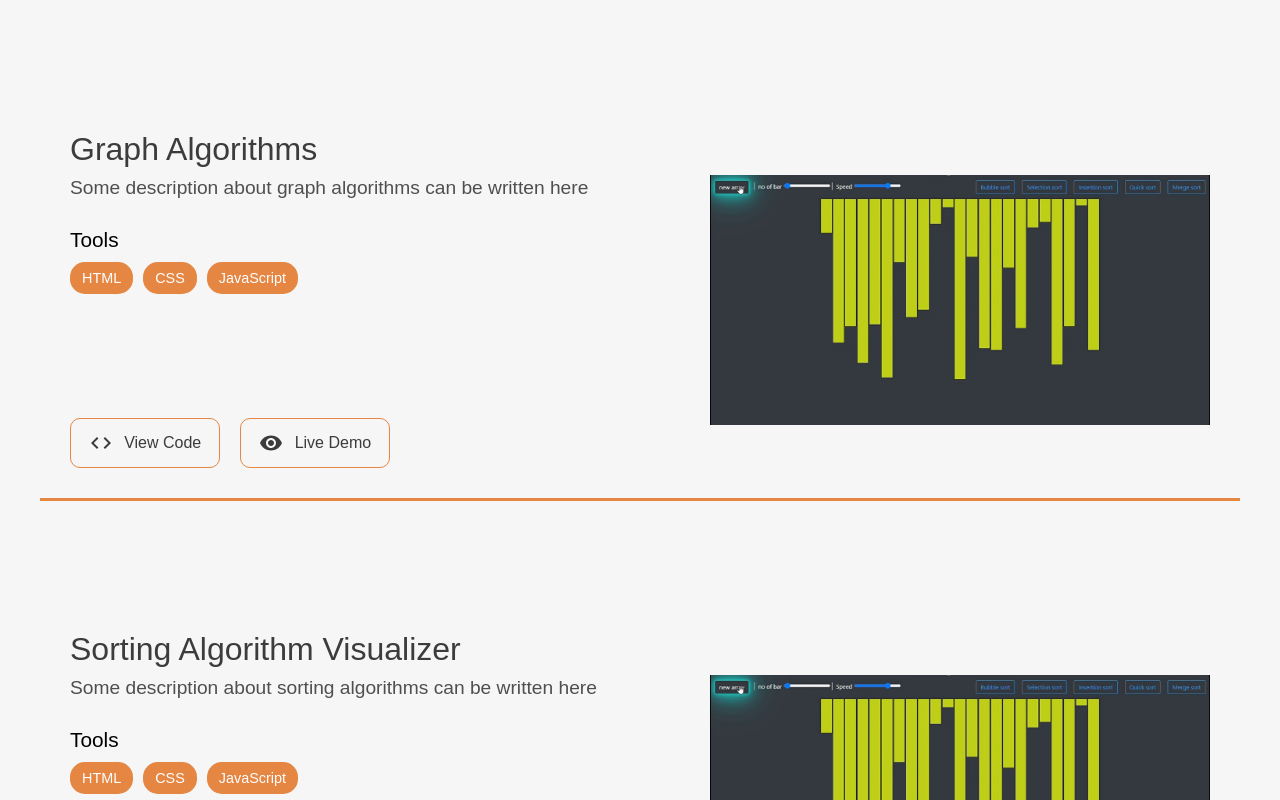
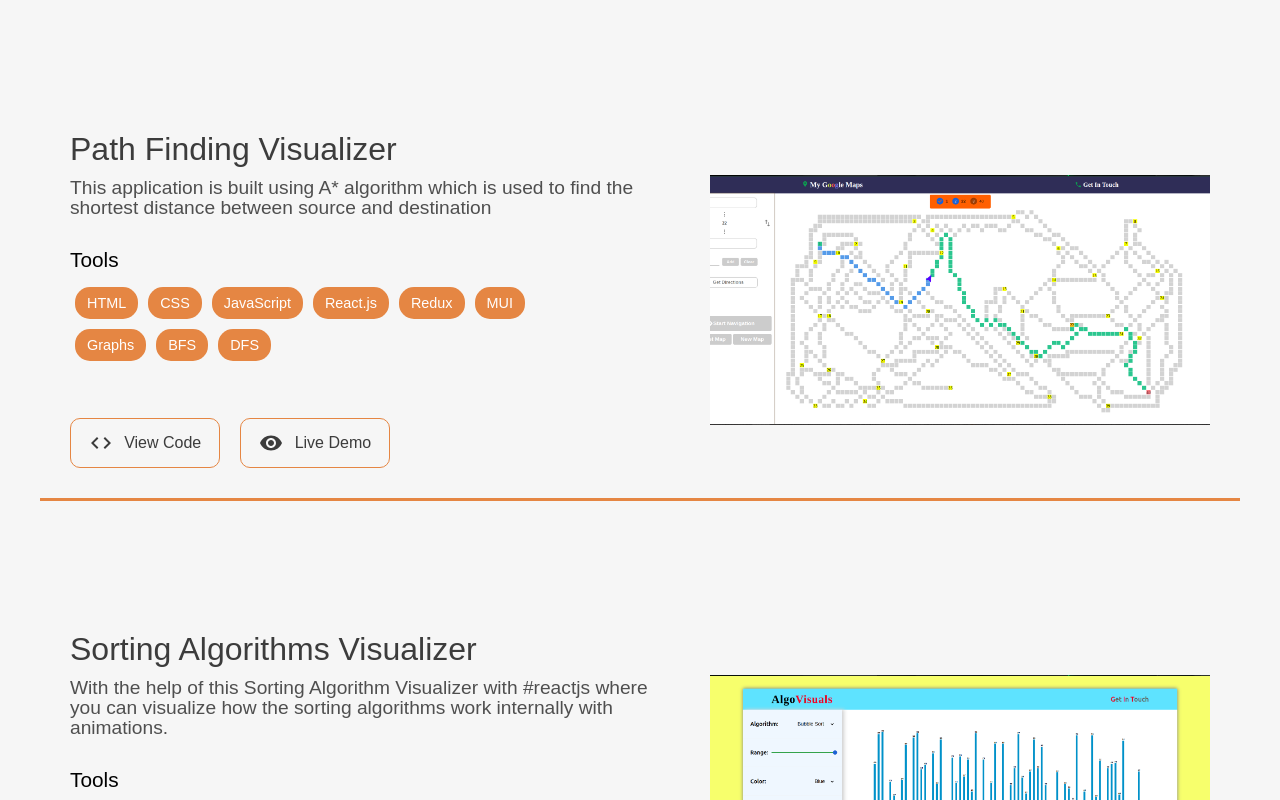
Before and after one commit to DasharathDyavari/portFolio_FE, a React (Create React App) app: page / in a window 1280 px wide. Shown: the part 1620-2420 px from the top of the page. Built offline with nearby package versions, Linux system fonts and the light colour scheme.

Commit message:
add(data): add project data

```diff
--- a/src/App.css
+++ b/src/App.css
@@ -289,6 +289,7 @@
 }
 
 .project-description{
+  width: 600px;
   font-size: 1.2rem;
   margin: 10px 0px;
   line-height: 20px;
@@ -298,10 +299,11 @@
 .tools, .skill-tools{
   display: flex;
   flex-wrap: wrap;
+  width: 500px;
 }
 
 .tool, .skill-tool{
-  margin-right: 10px;
+  margin: 5px;
   padding: 8px 12px;
   border-radius: 15px;
   font-size: .9rem;
--- a/src/data.js
+++ b/src/data.js
@@ -1,26 +1,27 @@
-import app_image from './images/app.jpg';
+import path_finding from './images/path_finding.png';
+import algo_visuals from './images/algo_visuals.png';
 
 export const projects = [
     {
-        name: 'Graph Algorithms',
-        description: 'Some description about graph algorithms can be written here',
-        image: app_image,
-        tools: ['HTML','CSS','JavaScript'],
-        codelink: 'https://github.com/Dasharath9920/AlgoVisuals',
-        application: 'https://algovisualizer-76b0f.web.app/'
+        name: 'Path Finding Visualizer',
+        description: 'This application is built using A* algorithm which is used to find the shortest distance between source and destination',
+        image: path_finding,
+        tools: ['HTML','CSS','JavaScript', 'React.js','Redux','MUI','Graphs','BFS','DFS'],
+        codelink: 'https://github.com/Dasharath9920/myGoogleMap',
+        application: 'https://mini-google-maps.netlify.app/'
     },
     {
-        name: 'Sorting Algorithm Visualizer',
-        description: 'Some description about sorting algorithms can be written here',
-        image: app_image,
-        tools: ['HTML','CSS','JavaScript'],
+        name: 'Sorting Algorithms Visualizer',
+        description: 'With the help of this Sorting Algorithm Visualizer with #reactjs where you can visualize how the sorting algorithms work internally with animations.',
+        image: algo_visuals,
+        tools: ['HTML','CSS','JavaScript', 'React.js','Redux','MUI'],
         codelink: 'https://github.com/Dasharath9920/AlgoVisuals',
         application: 'https://algovisualizer-76b0f.web.app/'
     },
     {
         name: 'Website cloning',
         description: 'Some description about cloning can be written here',
-        image: app_image,
+        image: algo_visuals,
         tools: ['HTML','CSS','JavaScript'],
         codelink: 'https://github.com/Dasharath9920/AlgoVisuals',
         application: 'https://algovisualizer-76b0f.web.app/'
@@ -28,7 +29,7 @@ export const projects = [
     {
         name: 'Music Player',
         description: 'Some description about Music Player can be written here',
-        image: app_image,
+        image: algo_visuals,
         tools: ['HTML','CSS','JavaScript'],
         codelink: 'https://github.com/Dasharath9920/AlgoVisuals',
         application: 'https://algovisualizer-76b0f.web.app/'
```
Also changed, not shown: src/images/algo_visuals.png (added), src/images/path_finding.png (added).
